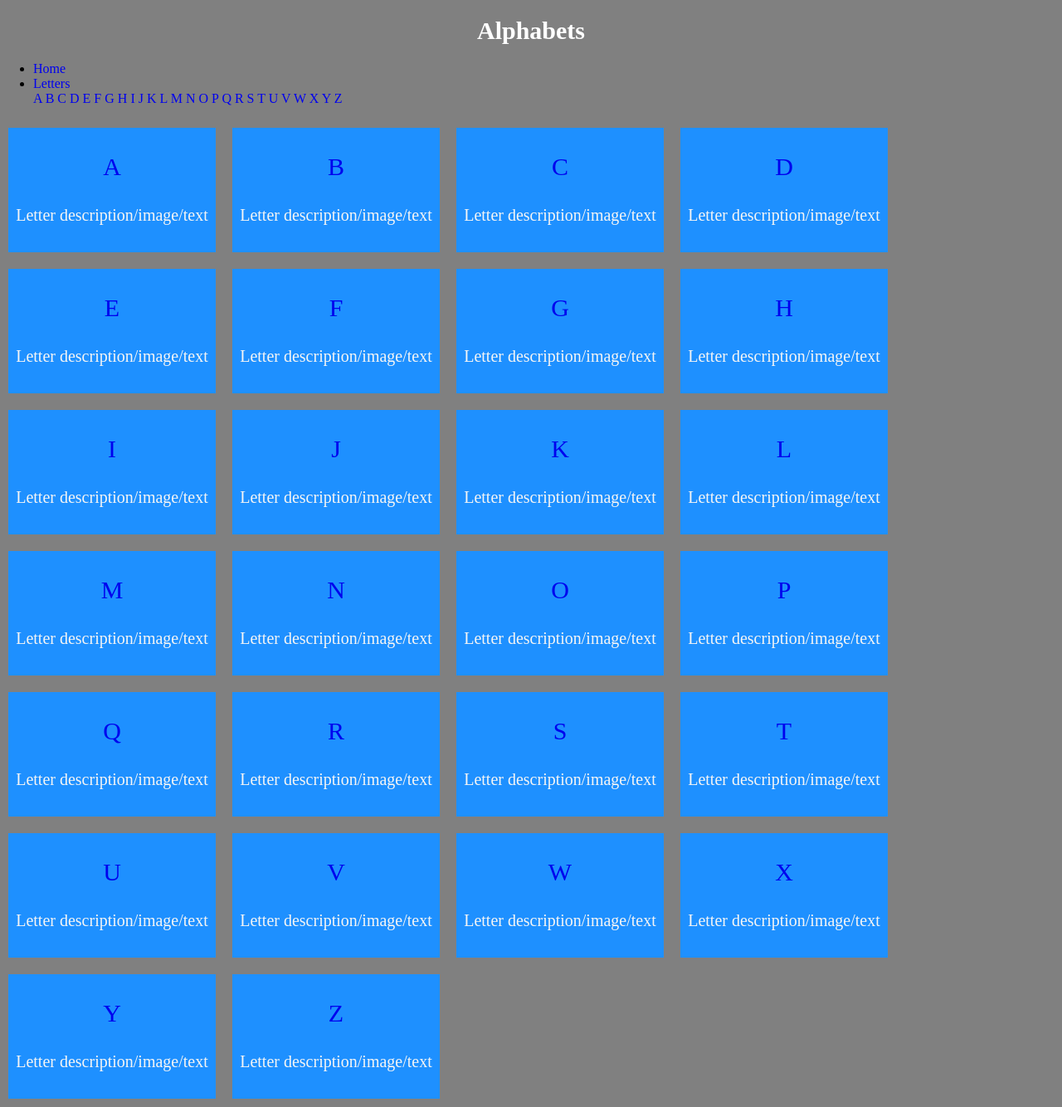
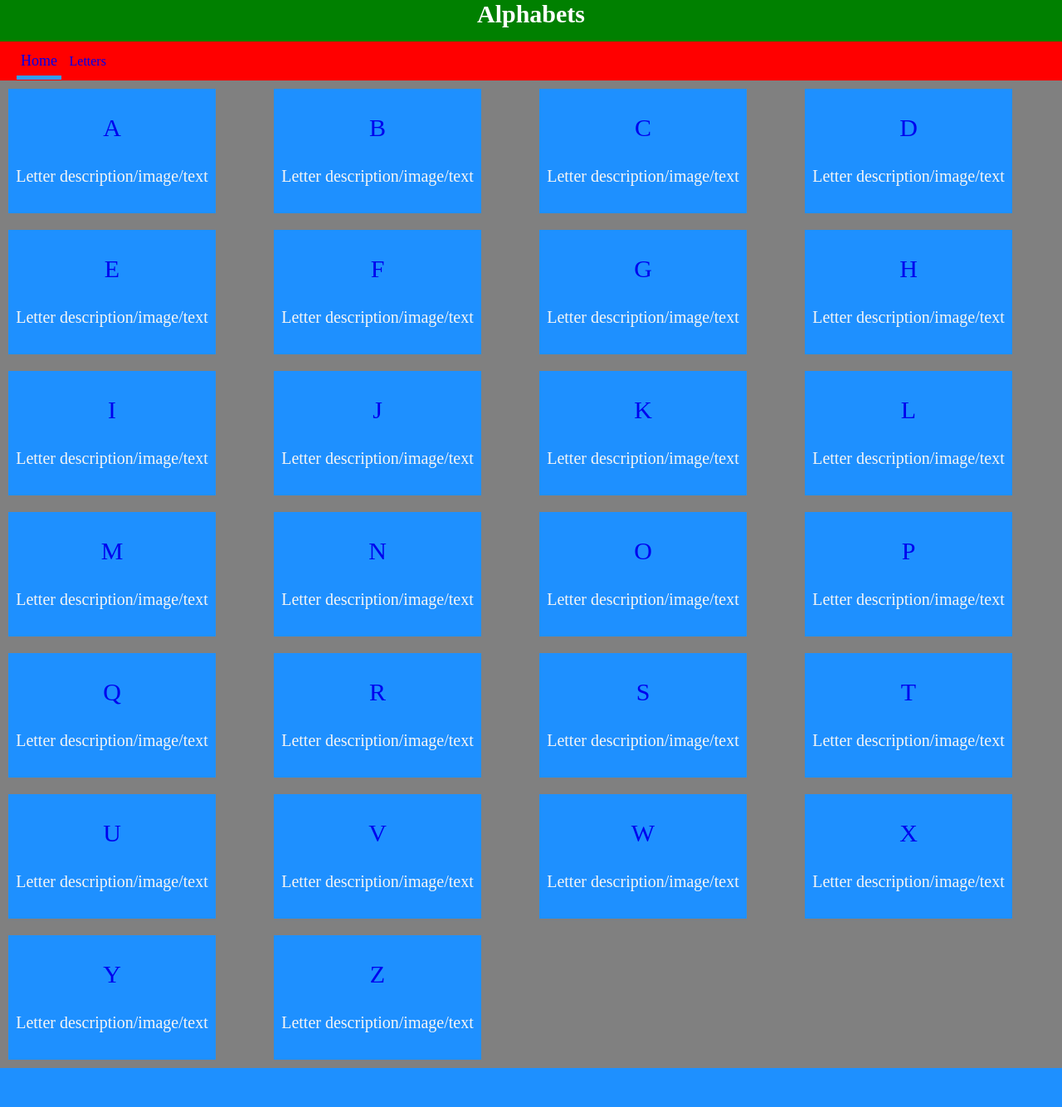
Before and after one commit to OSU-CS290-Sp2017/final-project-some-project, a web app: file index.html in a window 1280 px wide. Shown: the whole page at 83% size. After the commit the page ends 1287 px from the top, so only its background shows below. Run offline with its HTML, style and script files only (its server is not run), Linux system fonts and the light colour scheme; some libraries are stand-ins or nearby versions.

Commit message:
Updated style to what I have currently

```diff
--- a/public/style.css
+++ b/public/style.css
@@ -1,29 +1,58 @@
 /* css here */
       .site-title {
+        background-color: green;
+        top: 50%;
+        margin: 0;
       font-size: 30px;
+      height: 50px;
       font-family: "Times New Roman", Times, serif;
       color: white;
         text-align: center;
     }
 
-/* gets rid of the underlines */
     a:hover, a:visited, a:link, a:active {
         text-decoration: none;
     }
 
+    .navbar {
+      margin: 0;
+      padding: 0;
+      background-color: red;
+        font-size: 18px;
+        line-height: 30px;
+    }
+
+    .navlist {
+        margin: 0 0 0 20px;
+        padding: 0;
+    }
+
+    .navitem {
+        display: inline-block;
+    }
+
+    .navlink a {
+        padding: 8px 5px;
+        display: inline-block;
+    }
+
+    .navlink.active {
+        box-shadow: inset 0 -5px #319df6;
+    }
+
     .alphabet-container {
         text-align: center;
+        display: flex;
+        flex-wrap: wrap;
     }
+
     .letter-content {
-
       width: 250px;
       height: 150px;
       margin: 10px;
-  /* display: flex; */
         background-color: dodgerblue;
       position: relative;
       display: block;
-
     }
 
     .letter-text {
@@ -32,16 +61,49 @@
         text-align: center;
     }
 
-.letter {
+    .letter{
       font-size: 30px;
         display: flex; /* where this goes */
-  flex-wrap: wrap;
-  float: left;
+      flex: 0 1 25%;
     }
 
-body {
+    .error-container{
+      text-align: center;
+    }
+
+    .button{
+        font-size: 16px;
+        border: none;
+        cursor: pointer;
+    }
+
+    .dropdown-content{
+      display: none;
+        position: absolute;
+        min-width: 160px;
+        box-shadow: 0px 8px 16px 0px rgba(0,0,0,0.2);
+        z-index: 1;
+        background-color: pink;
+
+    }
+
+    a.dropdown-content{
+        color: black;
+        padding: 12px 16px;
+        display: block;
+    }
+
+    .dropdown-content a:hover{
+      background-color: pink;
+    }
+
+    .button:hover .dropdown-content {
+        position: absolute;
+        display: block;
+    }
+
+    body{
         background-color: grey;
         margin: 0;
         padding: 0;
-
     }
```
Lines whose indentation alone changed are shown as unchanged.
